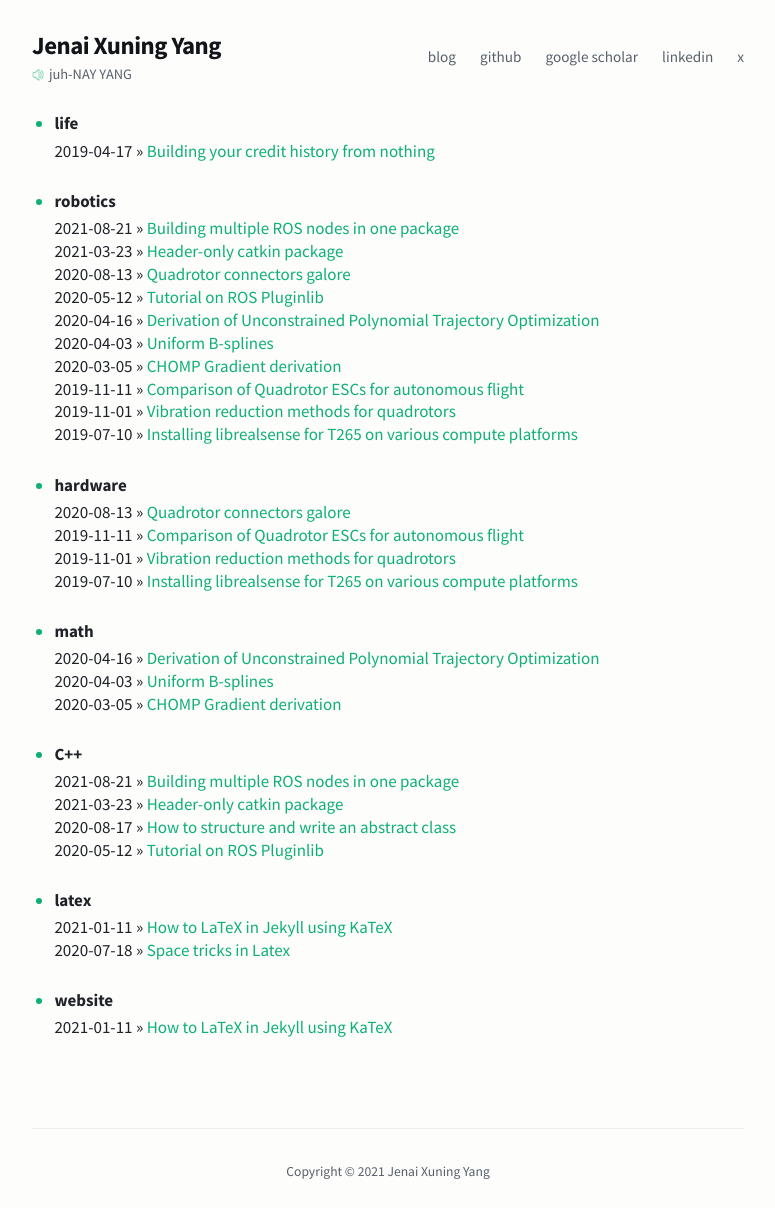
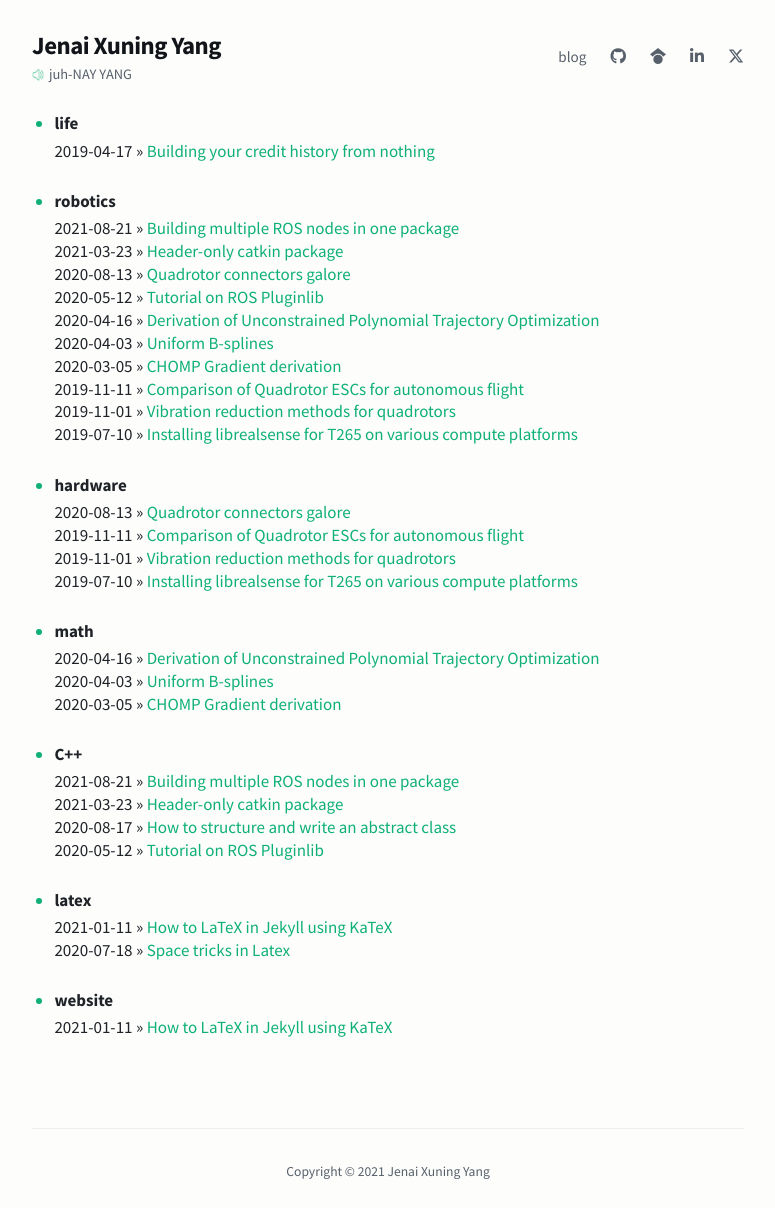
Before and after one commit to xuningy/xuningy.github.io, a Jekyll site: the page built from tags.html, in a window 1280 px wide. Shown: the whole page, without its empty margins (252-1027 px from the left). Built offline with Jekyll 4.4.1, drawn with Linux system fonts in a browser that asks for light colours.

Commit message:
Add UW CSE colloquium news, rename Highlights to News, use navbar icons
- Add 10/2026 UW CSE Robotics Colloquium talk with linked co-speakers
- Rename Highlights to News and the dropdown to Older / Show less
- Set Astranomy venue to CoRL 2026 LBR
- Replace github, google scholar, linkedin, and x navbar text with Font Awesome icons
- Allow the pub-author link style outside publication author lists

```diff
--- a/_config.yml
+++ b/_config.yml
@@ -23,12 +23,16 @@ navbar:
    link: "/blog"
  - name: "github"
    link: "https://github.com/xuningy"
+   icon: "fa-github"
  - name: "google scholar"
    link: "https://scholar.google.com/citations?hl=en&user=hM9EtNwAAAAJ"
+   icon: "fa-google-scholar"
  - name: "linkedin"
    link: "https://www.linkedin.com/in/xuningyang"
+   icon: "fa-linkedin-in"
  - name: "x"
    link: "https://x.com/xuningy"
+   icon: "fa-x-twitter"
 
 markdown: kramdown
 kramdown:
--- a/_data/papers.yml
+++ b/_data/papers.yml
@@ -10,7 +10,7 @@
   title: "Astranomy: An Empirical Study of GPT-6 Astra as a Native Robot Policy"
   url: https://research.nvidia.com/labs/srl/projects/astranomy/
   authors: [Jenai Xuning Yang, Ashna Khetan, Shun Zhang]
-  venue: Tech Report 2026
+  venue: CoRL 2026 LBR
   video: assets/papers/astra.mp4
   thumb: assets/papers/astra.jpg
   links:
--- a/_includes/head.html
+++ b/_includes/head.html
@@ -29,6 +29,8 @@
     <link rel="preconnect" href="https://fonts.gstatic.com" crossorigin>
     <link href="https://fonts.googleapis.com/css2?family=Source+Sans+Pro:ital,wght@0,300;0,400;0,600;0,700;1,300&display=swap" rel="stylesheet">
 
+    <link rel="stylesheet" href="https://cdnjs.cloudflare.com/ajax/libs/font-awesome/6.5.1/css/fontawesome.min.css" crossorigin="anonymous" referrerpolicy="no-referrer">
+    <link rel="stylesheet" href="https://cdnjs.cloudflare.com/ajax/libs/font-awesome/6.5.1/css/brands.min.css" crossorigin="anonymous" referrerpolicy="no-referrer">
     <link rel="stylesheet" href="{{ site.baseurl }}/css/main.css">
     <link rel="stylesheet" href="{{ site.baseurl }}/css/github.css">
 
--- a/_includes/navbar.html
+++ b/_includes/navbar.html
@@ -14,7 +14,11 @@
     <ul id="navlist" class="navbar-ul">
         {% for x in site.navbar %}
         <li class="navbar-list">
+            {%- if x.icon %}
+            <a class="navbar-icon" href="{{ x.link }}" title="{{ x.name }}" aria-label="{{ x.name }}"><i class="fa-brands {{ x.icon }}" aria-hidden="true"></i></a>
+            {%- else %}
             <a href="{{ x.link }}">{{ x.name }}</a>
+            {%- endif %}
         </li>
         {% endfor %}
     </ul>
--- a/css/main.scss
+++ b/css/main.scss
@@ -284,6 +284,11 @@ pre code {
     font-size: 0.95rem;
     font-weight: 500;
     transition: color 0.15s ease;
+}
+
+.navbar-list a.navbar-icon {
+    font-size: 1rem;
+    line-height: 1;
 }
 
 .navbar-list a:hover {
@@ -655,7 +660,7 @@ pre code {
     strong { font-weight: 700; color: var(--heading); }
 }
 
-.pub-authors a.pub-author {
+a.pub-author {
     color: inherit;
     text-decoration: none;
     border-bottom: 1px solid var(--border);
```
Also changed, not shown: index.md (+3 -2 lines).
